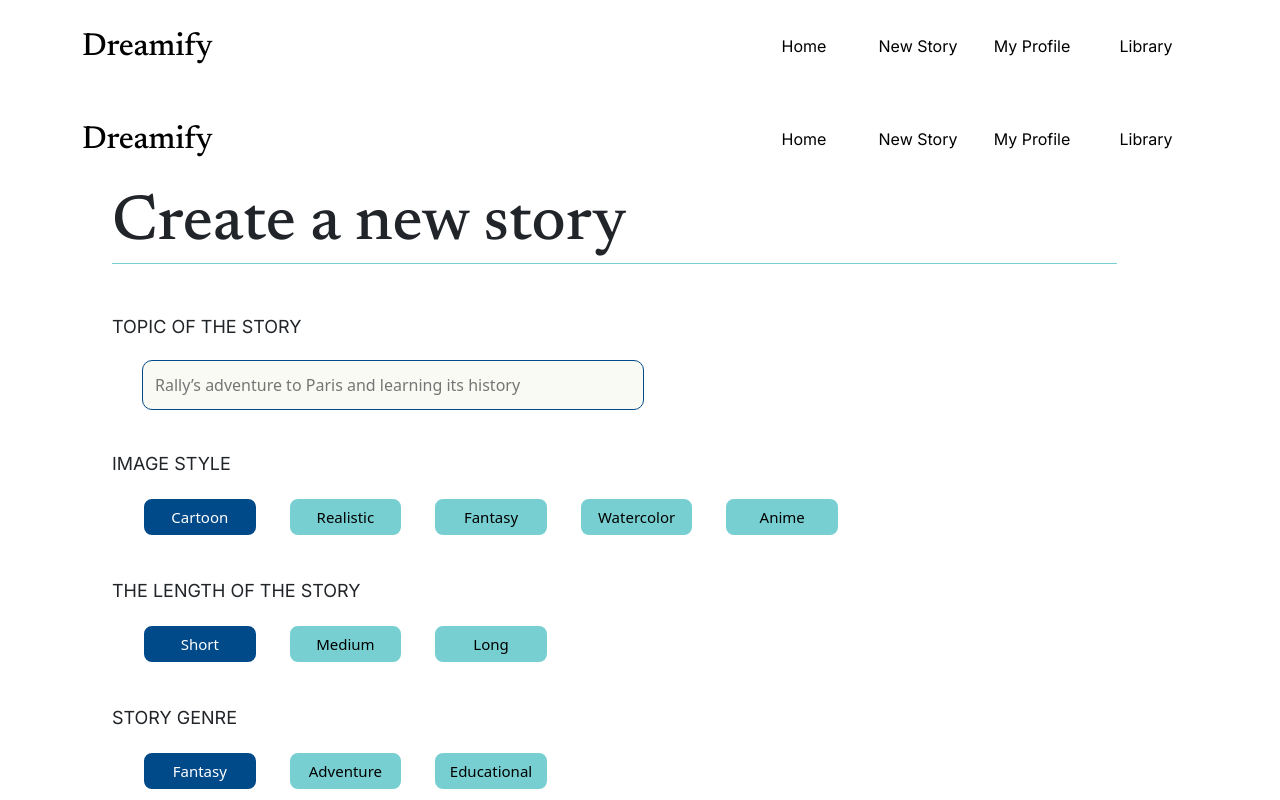
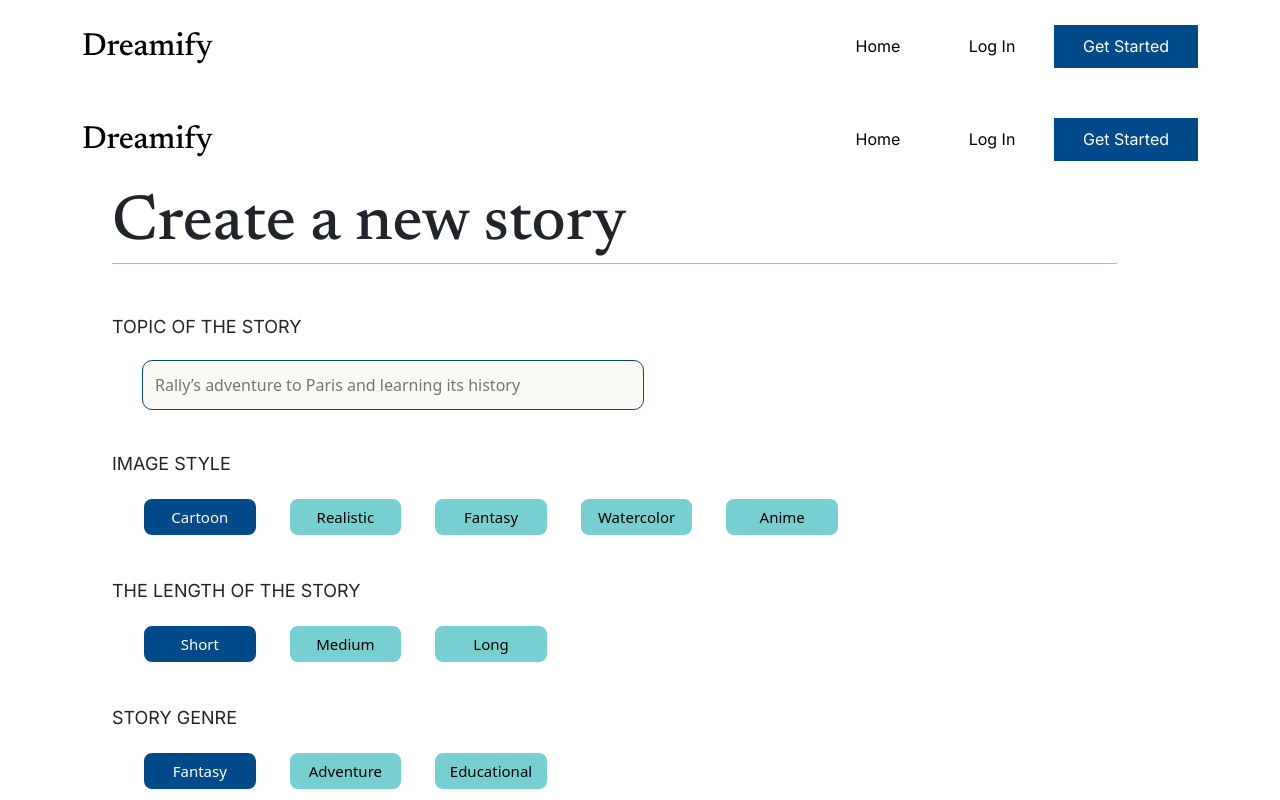
Before and after one commit to minerva-university/cs162-Dreamify, a React (Create React App) app: page /newstory/1 in a window 1280 px wide. Shown: the top 800 px of the page. Built offline with nearby package versions, Linux system fonts and the light colour scheme.

Commit message:
Update Header.js

```diff
--- a/src/components/Header.js
+++ b/src/components/Header.js
@@ -22,7 +22,7 @@ export default function Header({ isLoggedIn }) {
 
 
             {/* Conditional rendering based on isLoggedIn */}
-            {isLoggedIn ? (
+            {!isLoggedIn ? (
               // Show "Get Started" if not logged in
               <>
               {/* Home Button */}
```
